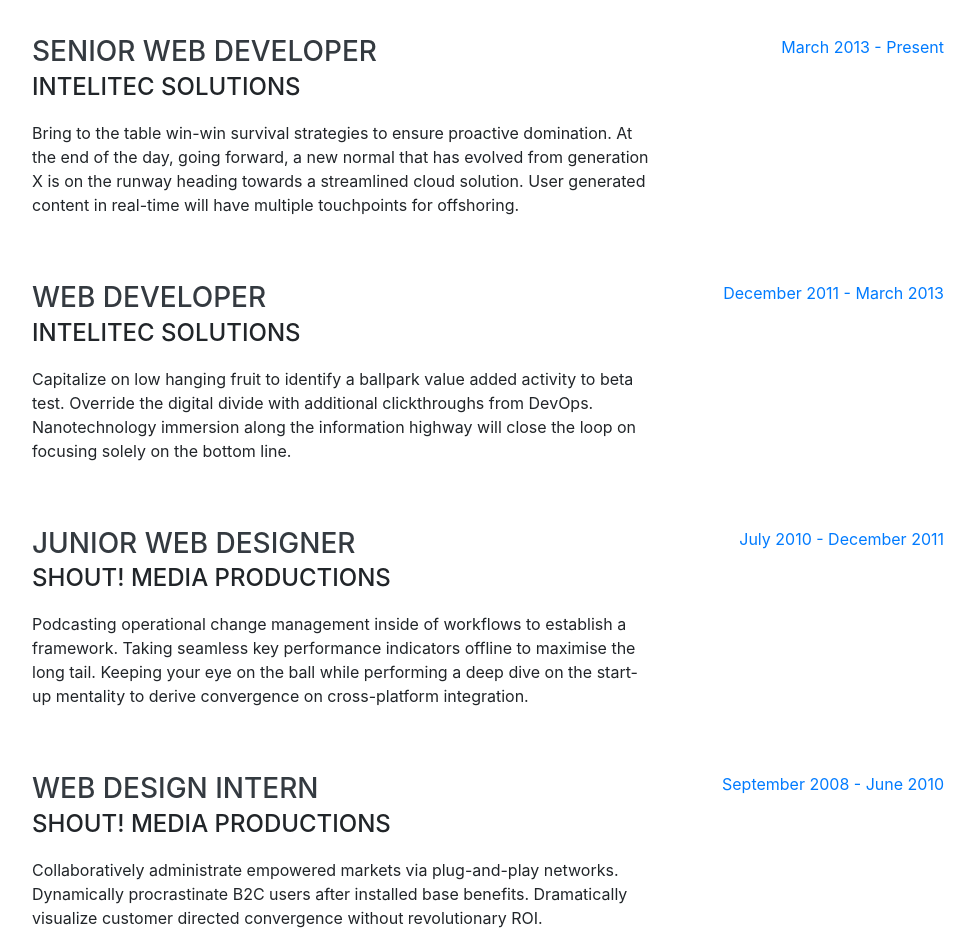
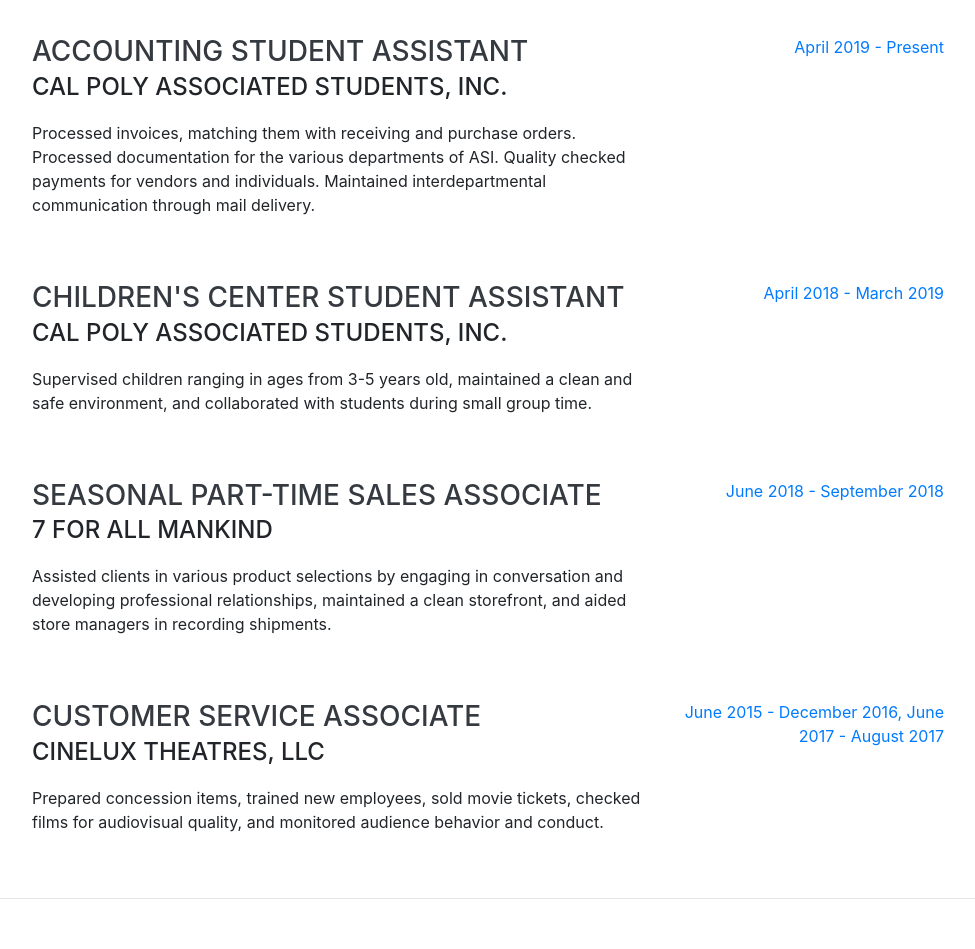
Before and after one commit to luciargomes/luciargomes.github.io, a website with bundled scripts: page index.html in a window 1280 px wide. Shown: the part 900-1849 px from the top of the page, without its empty margins (288-1263 px from the left). Built offline with nearby package versions, Linux system fonts and the light colour scheme; a web font is replaced by a local one.

Commit message:
updated work experience

```diff
--- a/index.html
+++ b/index.html
@@ -89,45 +89,45 @@
 
         <div class="resume-item d-flex flex-column flex-md-row justify-content-between mb-5">
           <div class="resume-content">
-            <h3 class="mb-0">Senior Web Developer</h3>
-            <div class="subheading mb-3">Intelitec Solutions</div>
-            <p>Bring to the table win-win survival strategies to ensure proactive domination. At the end of the day, going forward, a new normal that has evolved from generation X is on the runway heading towards a streamlined cloud solution. User generated content in real-time will have multiple touchpoints for offshoring.</p>
+            <h3 class="mb-0">Accounting Student Assistant</h3>
+            <div class="subheading mb-3">Cal Poly Associated Students, Inc.</div>
+            <p>Processed invoices, matching them with receiving and purchase orders. Processed documentation for the various departments of ASI. Quality checked payments for vendors and individuals. Maintained interdepartmental communication through mail delivery.</p>
           </div>
           <div class="resume-date text-md-right">
-            <span class="text-primary">March 2013 - Present</span>
+            <span class="text-primary">April 2019 - Present</span>
           </div>
         </div>
 
         <div class="resume-item d-flex flex-column flex-md-row justify-content-between mb-5">
           <div class="resume-content">
-            <h3 class="mb-0">Web Developer</h3>
-            <div class="subheading mb-3">Intelitec Solutions</div>
-            <p>Capitalize on low hanging fruit to identify a ballpark value added activity to beta test. Override the digital divide with additional clickthroughs from DevOps. Nanotechnology immersion along the information highway will close the loop on focusing solely on the bottom line.</p>
+            <h3 class="mb-0">Children's Center Student Assistant</h3>
+            <div class="subheading mb-3">Cal Poly Associated Students, Inc.</div>
+            <p>Supervised children ranging in ages from 3-5 years old, maintained a clean and safe environment, and collaborated with students during small group time.</p>
           </div>
           <div class="resume-date text-md-right">
-            <span class="text-primary">December 2011 - March 2013</span>
+            <span class="text-primary">April 2018 - March 2019</span>
           </div>
         </div>
 
         <div class="resume-item d-flex flex-column flex-md-row justify-content-between mb-5">
           <div class="resume-content">
-            <h3 class="mb-0">Junior Web Designer</h3>
-            <div class="subheading mb-3">Shout! Media Productions</div>
-            <p>Podcasting operational change management inside of workflows to establish a framework. Taking seamless key performance indicators offline to maximise the long tail. Keeping your eye on the ball while performing a deep dive on the start-up mentality to derive convergence on cross-platform integration.</p>
+            <h3 class="mb-0">Seasonal Part-Time Sales Associate</h3>
+            <div class="subheading mb-3">7 for All Mankind</div>
+            <p>Assisted clients in various product selections by engaging in conversation and developing professional relationships, maintained a clean storefront, and aided store managers in recording shipments.</p>
           </div>
           <div class="resume-date text-md-right">
-            <span class="text-primary">July 2010 - December 2011</span>
+            <span class="text-primary">June 2018 - September 2018</span>
           </div>
         </div>
 
         <div class="resume-item d-flex flex-column flex-md-row justify-content-between">
           <div class="resume-content">
-            <h3 class="mb-0">Web Design Intern</h3>
-            <div class="subheading mb-3">Shout! Media Productions</div>
-            <p>Collaboratively administrate empowered markets via plug-and-play networks. Dynamically procrastinate B2C users after installed base benefits. Dramatically visualize customer directed convergence without revolutionary ROI.</p>
+            <h3 class="mb-0">Customer Service Associate</h3>
+            <div class="subheading mb-3">CineLux Theatres, LLC</div>
+            <p>Prepared concession items, trained new employees, sold movie tickets, checked films for audiovisual quality, and monitored audience behavior and conduct.</p>
           </div>
           <div class="resume-date text-md-right">
-            <span class="text-primary">September 2008 - June 2010</span>
+            <span class="text-primary">June 2015 - December 2016, June 2017 - August 2017</span>
           </div>
         </div>
 
```
